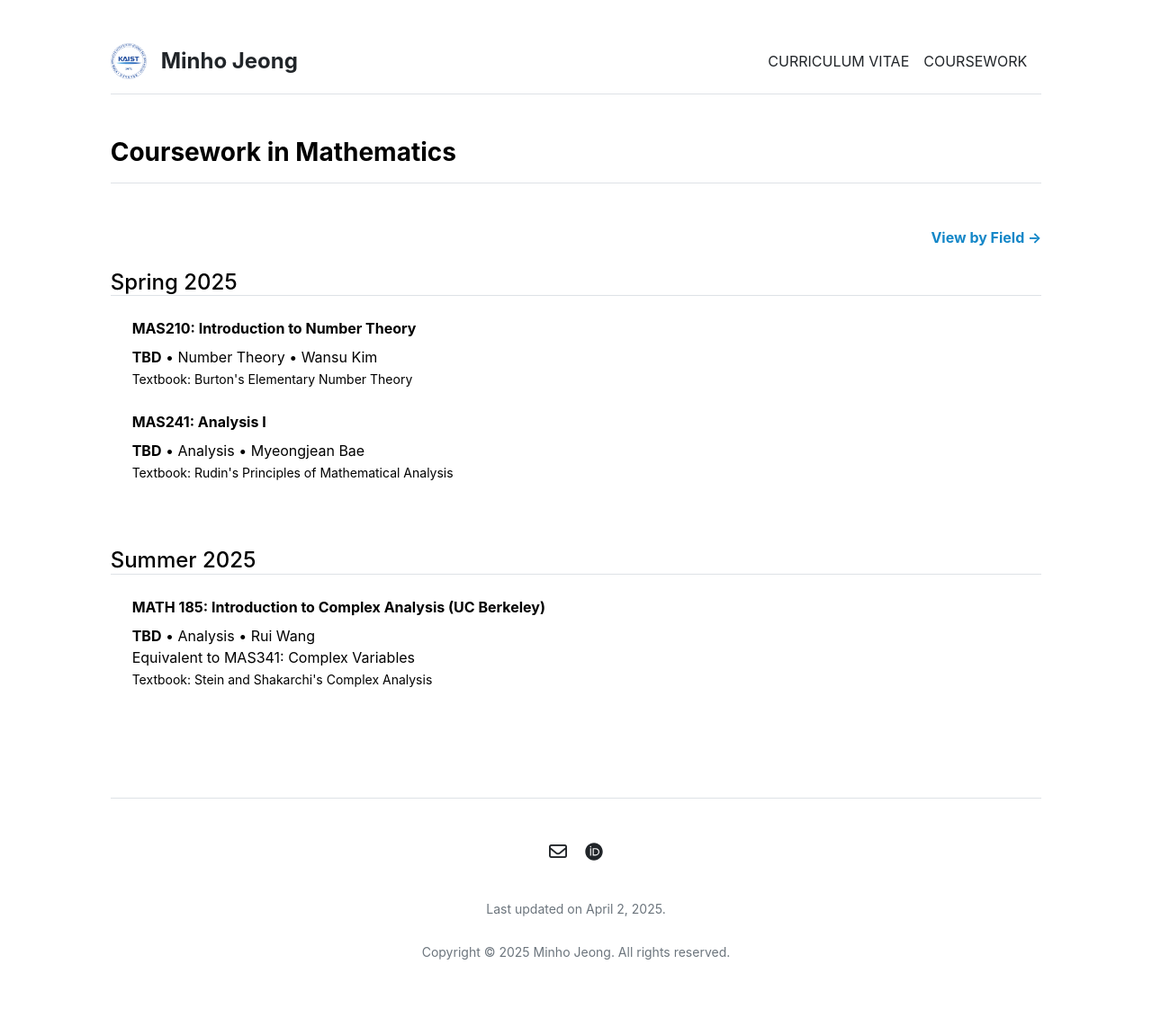
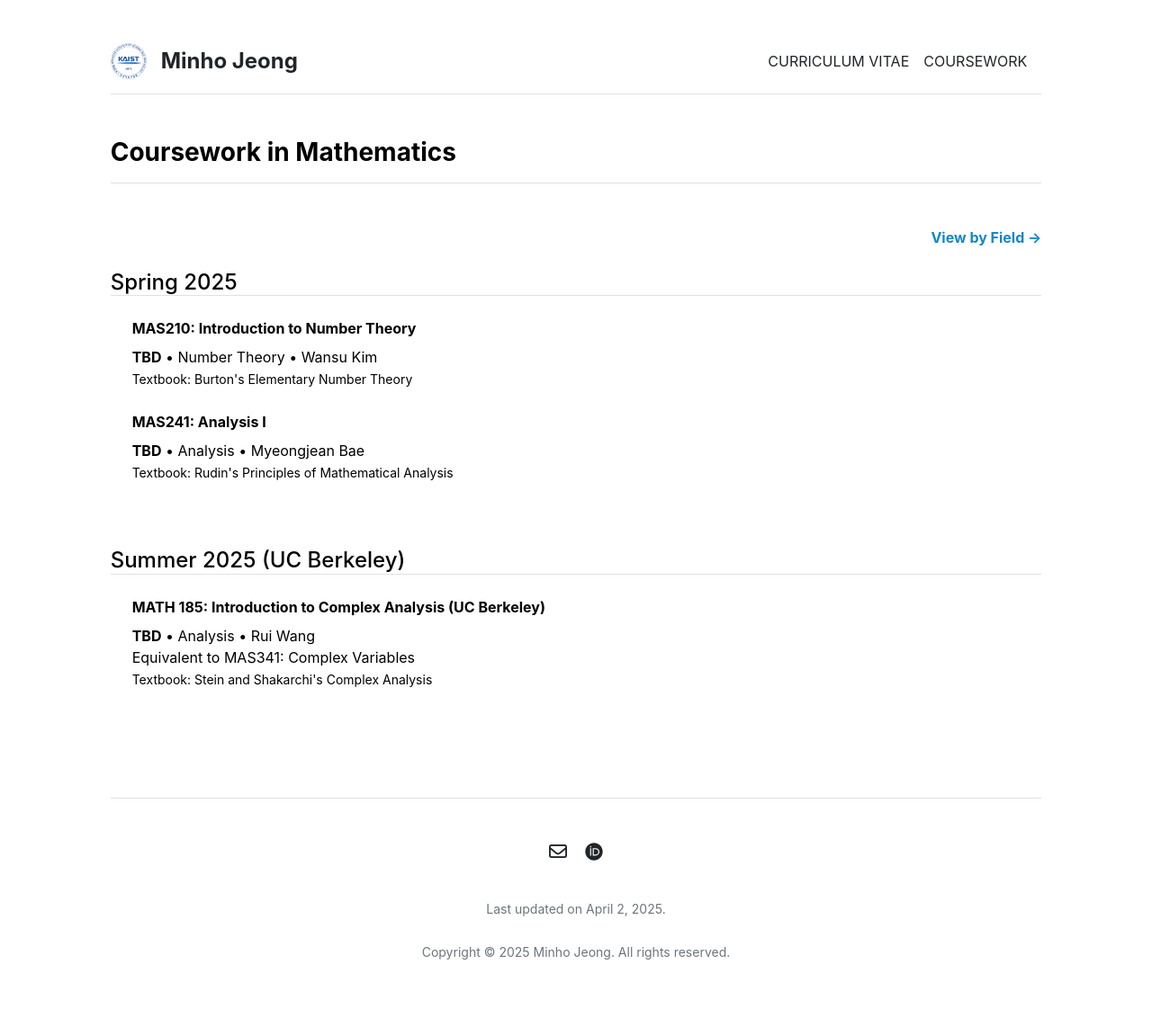
Before and after one commit to mino-jeong/mino-jeong.github.io, a Jekyll site: the page built from coursework-term.md, in a window 1280 px wide. Shown: the whole page at 90% size. Built offline with Jekyll 4.4.1, drawn with Linux system fonts in a browser that asks for light colours.

Commit message:
Update coursework-term.html

```diff
--- a/_layouts/coursework-term.html
+++ b/_layouts/coursework-term.html
@@ -32,7 +32,7 @@ layout: default
 
     <div class="mb-5 row gx-5">
       <div class="col-12">
-        <h4 class="border-bottom mb-4">Summer 2025</h4>
+        <h4 class="border-bottom mb-4">Summer 2025 (UC Berkeley)</h4>
         <div class="ps-md-4">
           {% for section in site.data.coursework-term.2025-1A %}
             <p class="fw-bold mb-2">{{ section.title }}</p>
```
